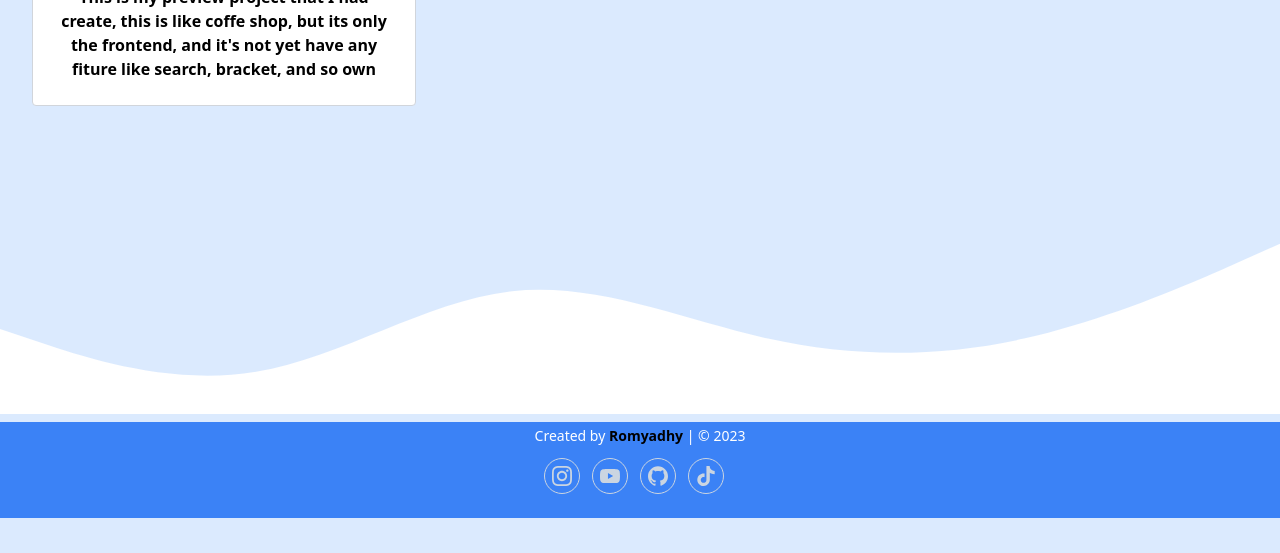
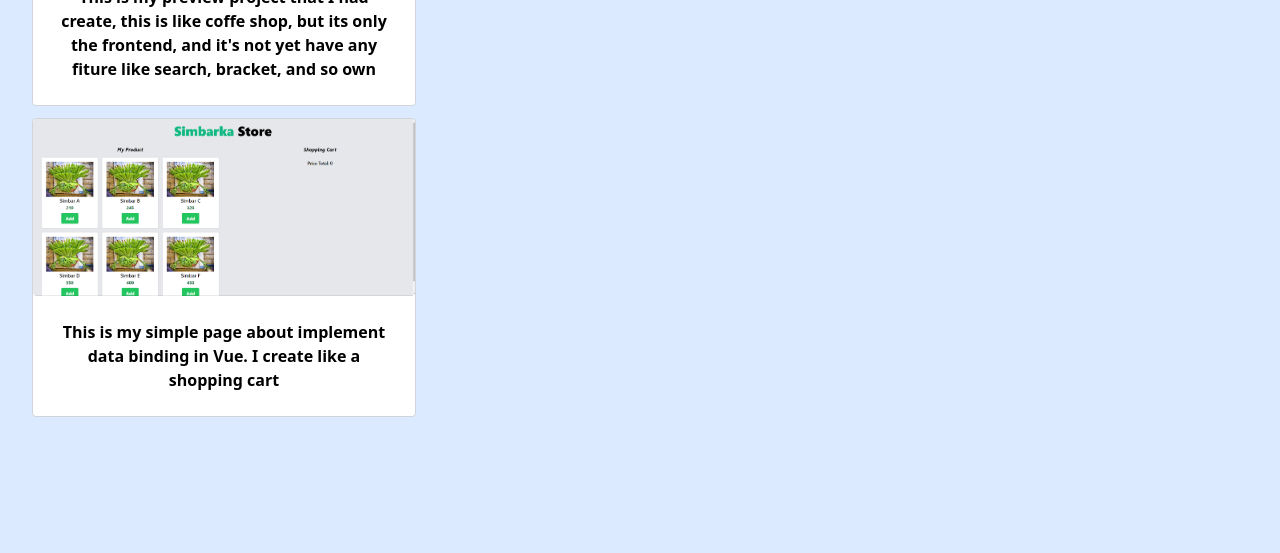
Before and after one commit to Romyadhy/Portofolio, a website: page public/project.html in a window 1280 px wide. Shown: the part 483-1036 px from the top of the page. Before the commit the page ends 1001 px from the top, so only its background shows below. Drawn offline with nearby package versions, Linux system fonts and the light colour scheme.

Commit message:
add new Project

```diff
--- a/public/project.html
+++ b/public/project.html
@@ -86,6 +86,16 @@
                     </div>
                   </div>
                 </div>
+                <div class="md:w-1/3 pr-4 pl-4 mb-3">
+                  <div class="relative flex flex-col min-w-0 rounded break-words border bg-white border-1 border-gray-300">
+                    <a href="https://romyadhy.github.io/project3/index.html" target="_blank">
+                        <img src="/dist/img/dataBinding.png" class="w-full rounded rounded-t" alt="projectVue" />
+                    </a>
+                    <div class="flex-auto p-6">
+                      <p class="mb-0 font-semibold">This is my simple page about implement data binding in Vue. I create like a shopping cart</p>
+                    </div>
+                  </div>
+                </div>
               </div>
               </div>
         </div>
```
Also changed, not shown: dist/img/dataBinding.png (added).
